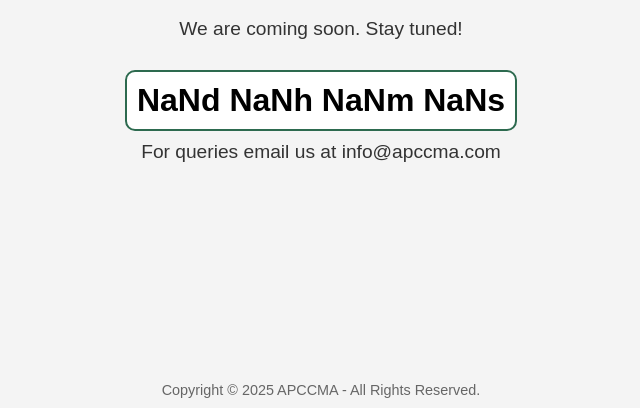
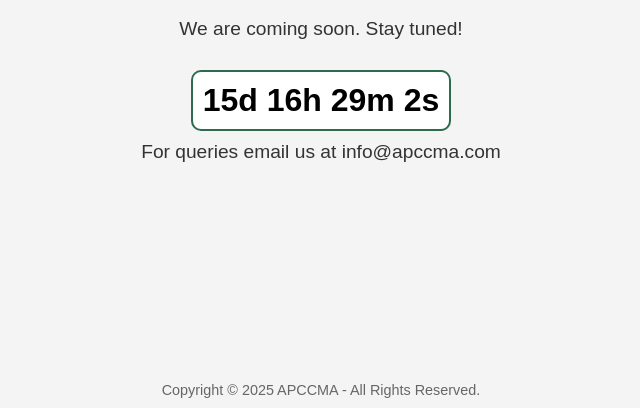
Before and after one commit to pcl-harbani/apccma, a plain HTML site: page index.html in a window 1280 px wide. Shown: the part 392-800 px from the top of the page, without its empty margins (319-959 px from the left). Drawn offline with Linux system fonts and the light colour scheme.

Commit message:
Update index.html

```diff
--- a/index.html
+++ b/index.html
@@ -97,11 +97,16 @@
 
     <script>
        function countdownTimer() {
-            const launchDate = new Date("2025-05-1T00:00:00").getTime();
+        const launchDate = new Date("2025-05-01T00:00:00").getTime();
 
         setInterval(() => {
             const now = new Date().getTime();
             const timeLeft = launchDate - now;
+
+            if (timeLeft < 0) {
+                document.getElementById("countdown").innerHTML = "We're live!";
+                return;
+            }
 
             const days = Math.floor(timeLeft / (1000 * 60 * 60 * 24));
             const hours = Math.floor((timeLeft % (1000 * 60 * 60 * 24)) / (1000 * 60 * 60));
```
Lines whose indentation alone changed are shown as unchanged.
